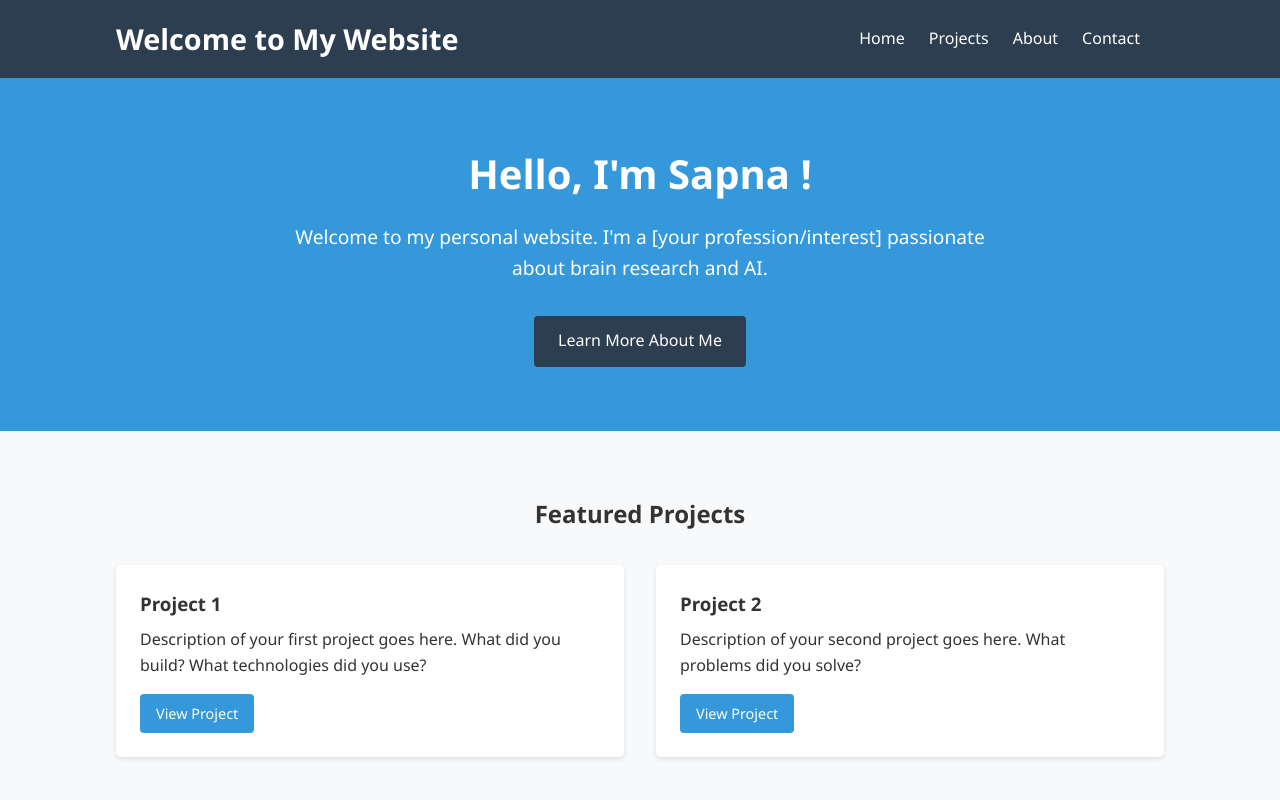
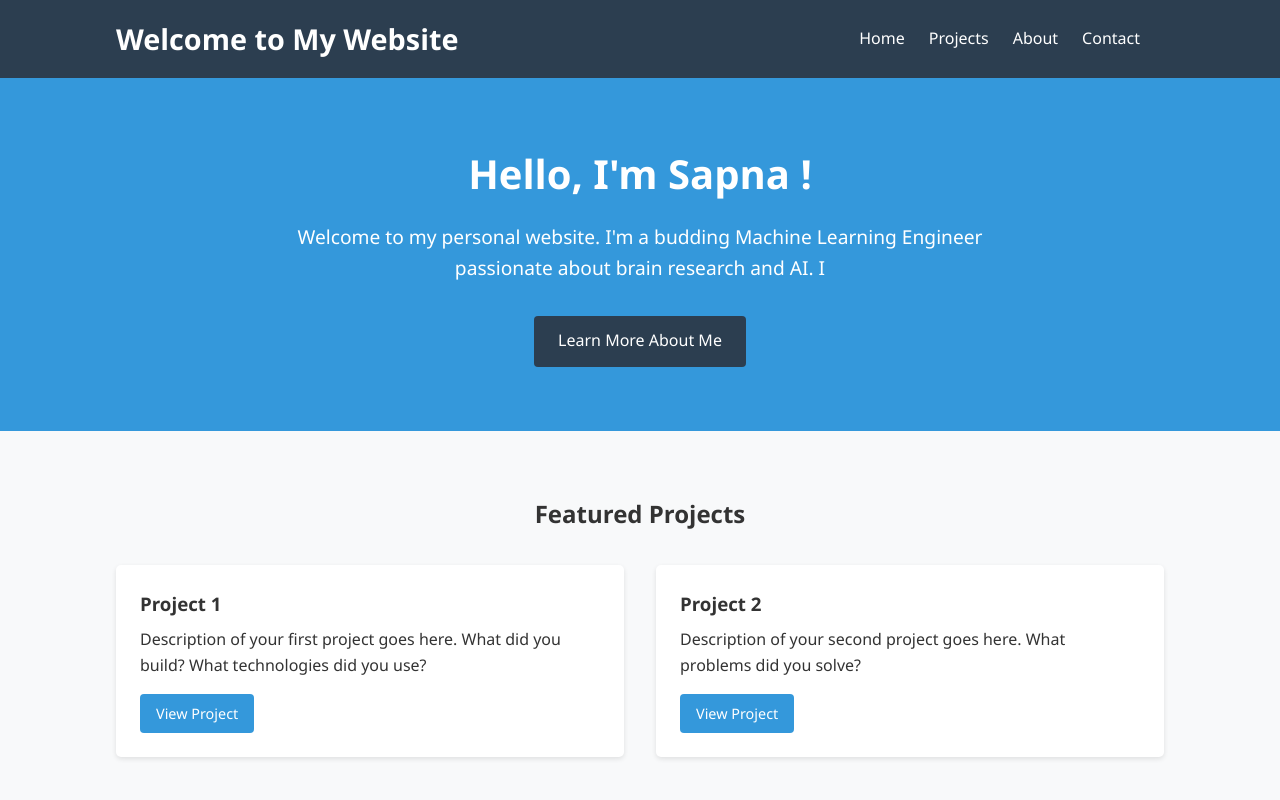
Before and after one commit to Sap27/Sap27.github.io, a plain HTML site: page index.html in a window 1280 px wide. Shown: the top 800 px of the page. Drawn offline with Linux system fonts and the light colour scheme.

Commit message:
Update index.html

```diff
--- a/index.html
+++ b/index.html
@@ -25,7 +25,7 @@
         <section class="hero">
             <div class="container">
                 <h2>Hello, I'm Sapna !</h2>
-                <p>Welcome to my personal website. I'm a [your profession/interest] passionate about brain research and AI.</p>
+                <p>Welcome to my personal website. I'm a budding Machine Learning Engineer passionate about brain research and AI. I </p>
                 <a href="about.html" class="btn">Learn More About Me</a>
             </div>
         </section>
```
